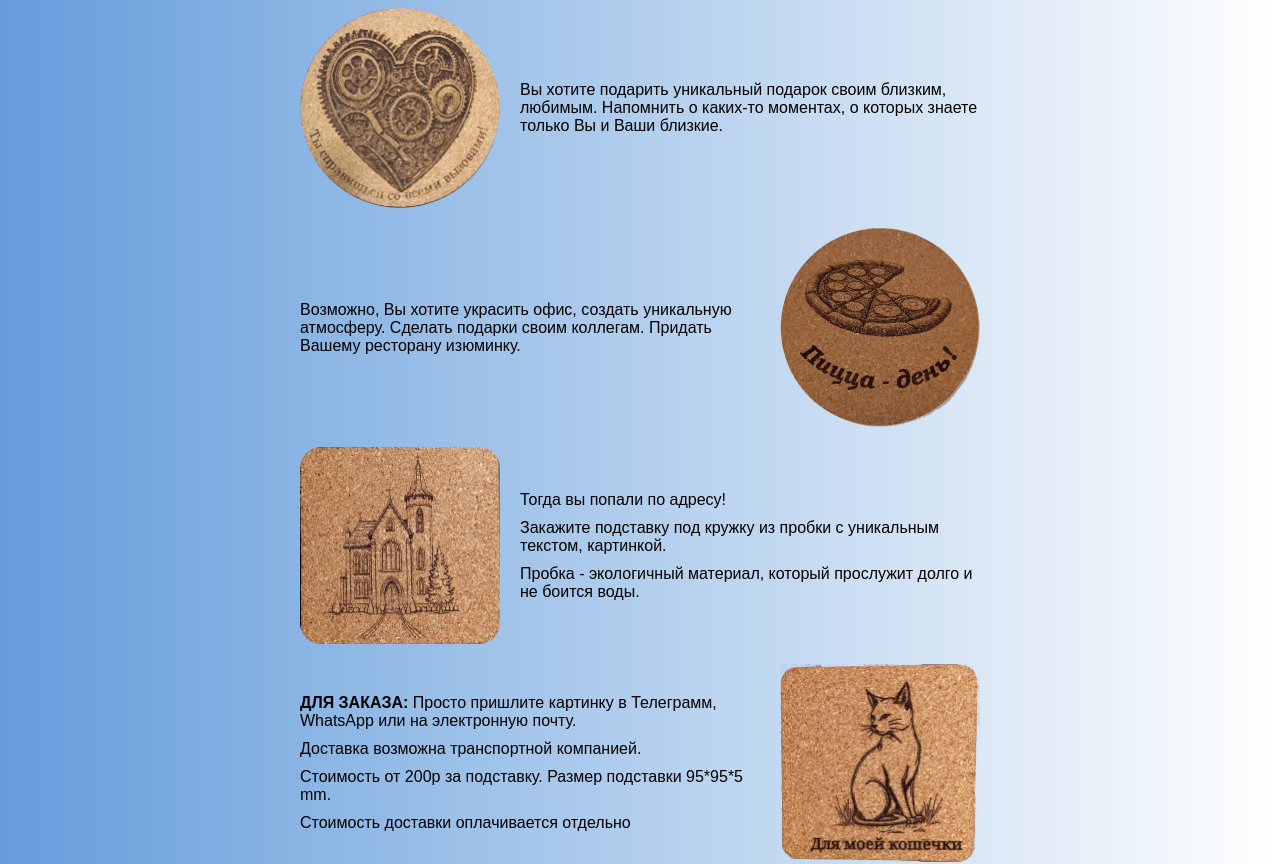
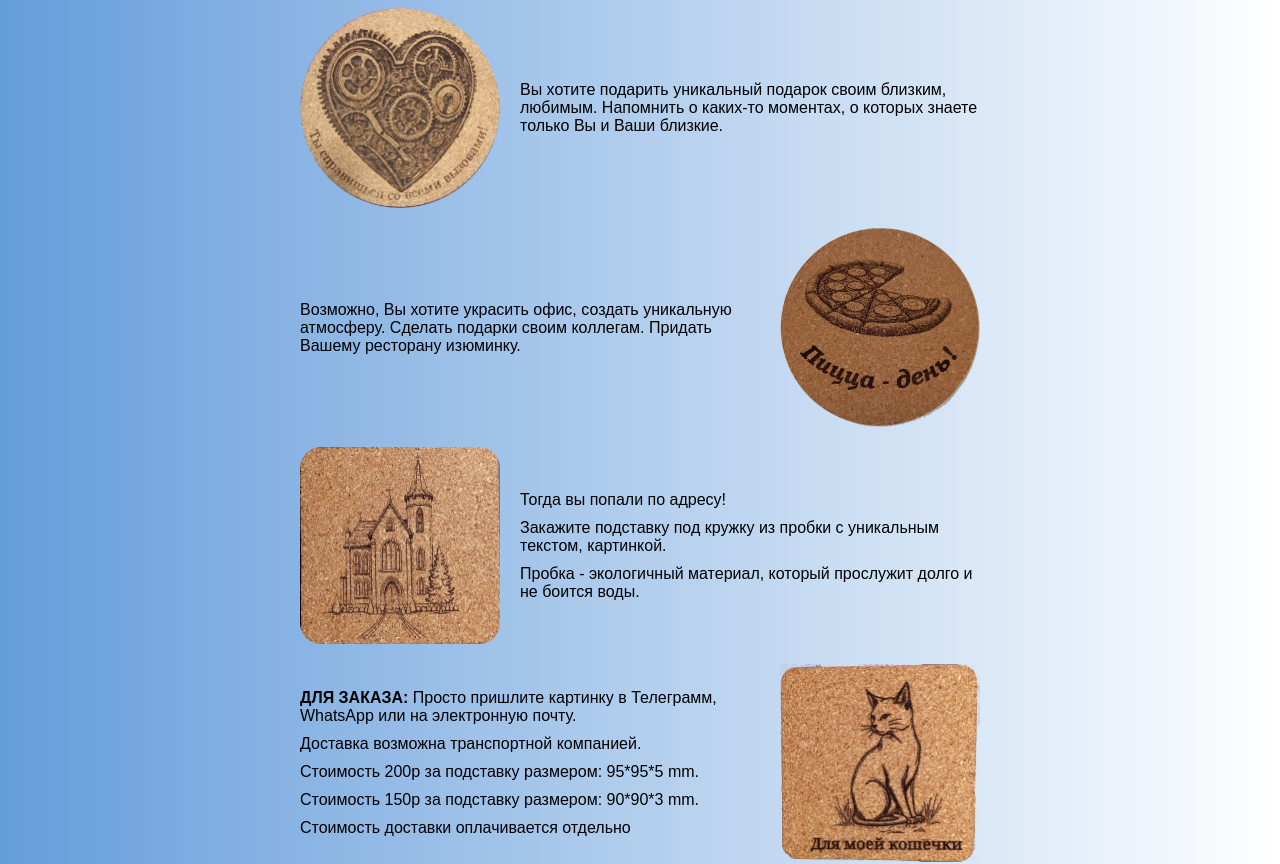
Before and after one commit to osrlist/gifts-and-more, a plain HTML site: page index.html in a window 1280 px wide. Shown: the part 72-936 px from the top of the page. Drawn offline with Linux system fonts and the light colour scheme.

Commit message:
добавил еще один тип подставки

```diff
--- a/index.html
+++ b/index.html
@@ -184,7 +184,8 @@
 		   <div class="text-block">
 				  <p><strong>ДЛЯ ЗАКАЗА:</strong> Просто пришлите картинку в Телеграмм, WhatsApp или на электронную почту.</p>
 				  <p>Доставка возможна транспортной компанией.</p>
-				  <p>Стоимость от 200р за подставку. Размер подставки 95*95*5 mm.</p>
+				  <p>Стоимость  200р за подставку размером:  95*95*5 mm.</p>
+				  <p>Стоимость  150р за подставку размером: 90*90*3 mm.</p>
 				  <p>Стоимость доставки оплачивается отдельно</p>
 			</div>
 		  <img src="img/cat.png" alt="Кошечка" id="catImage">
```
Also changed, not shown: img/logo.png.
